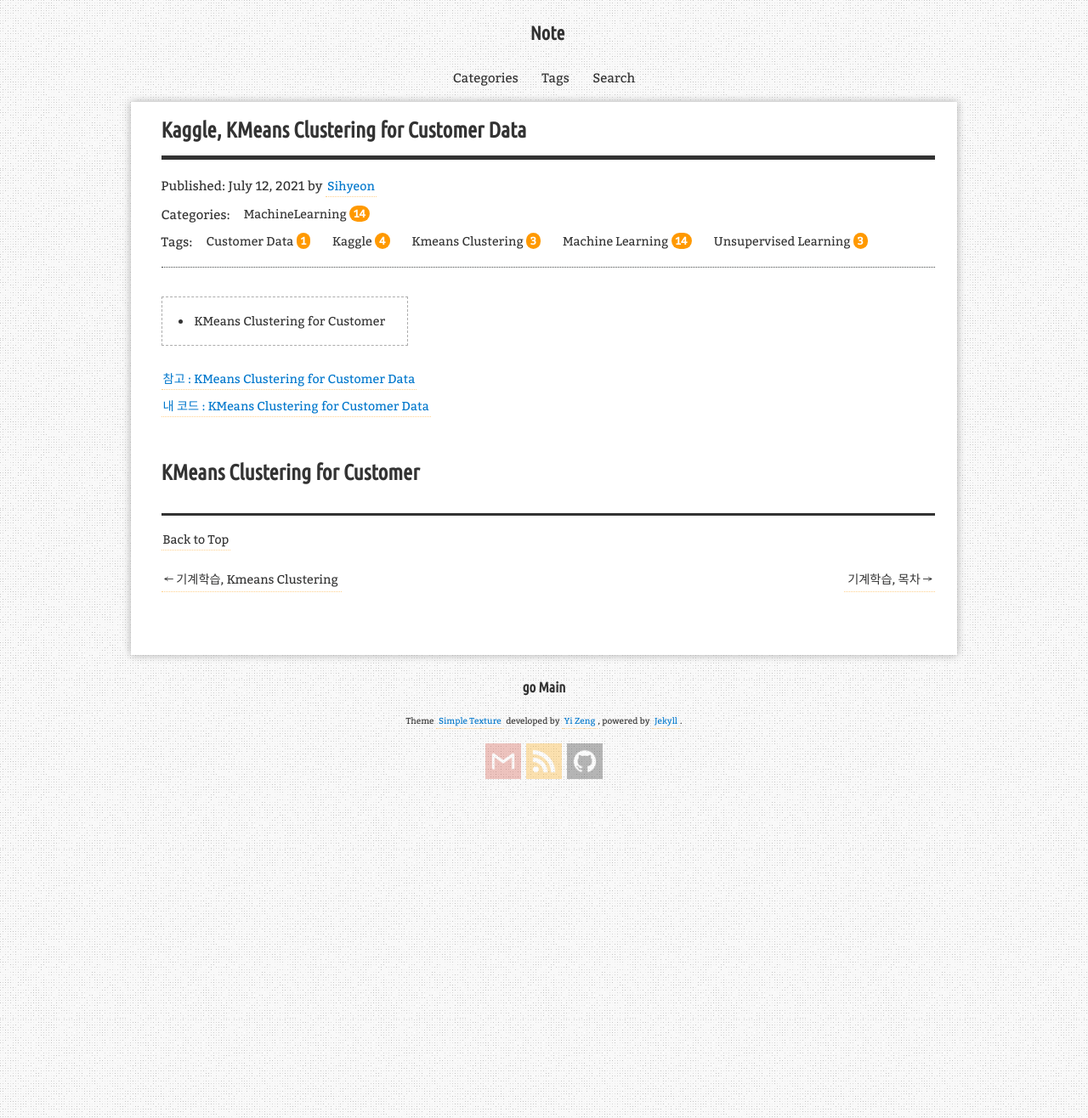
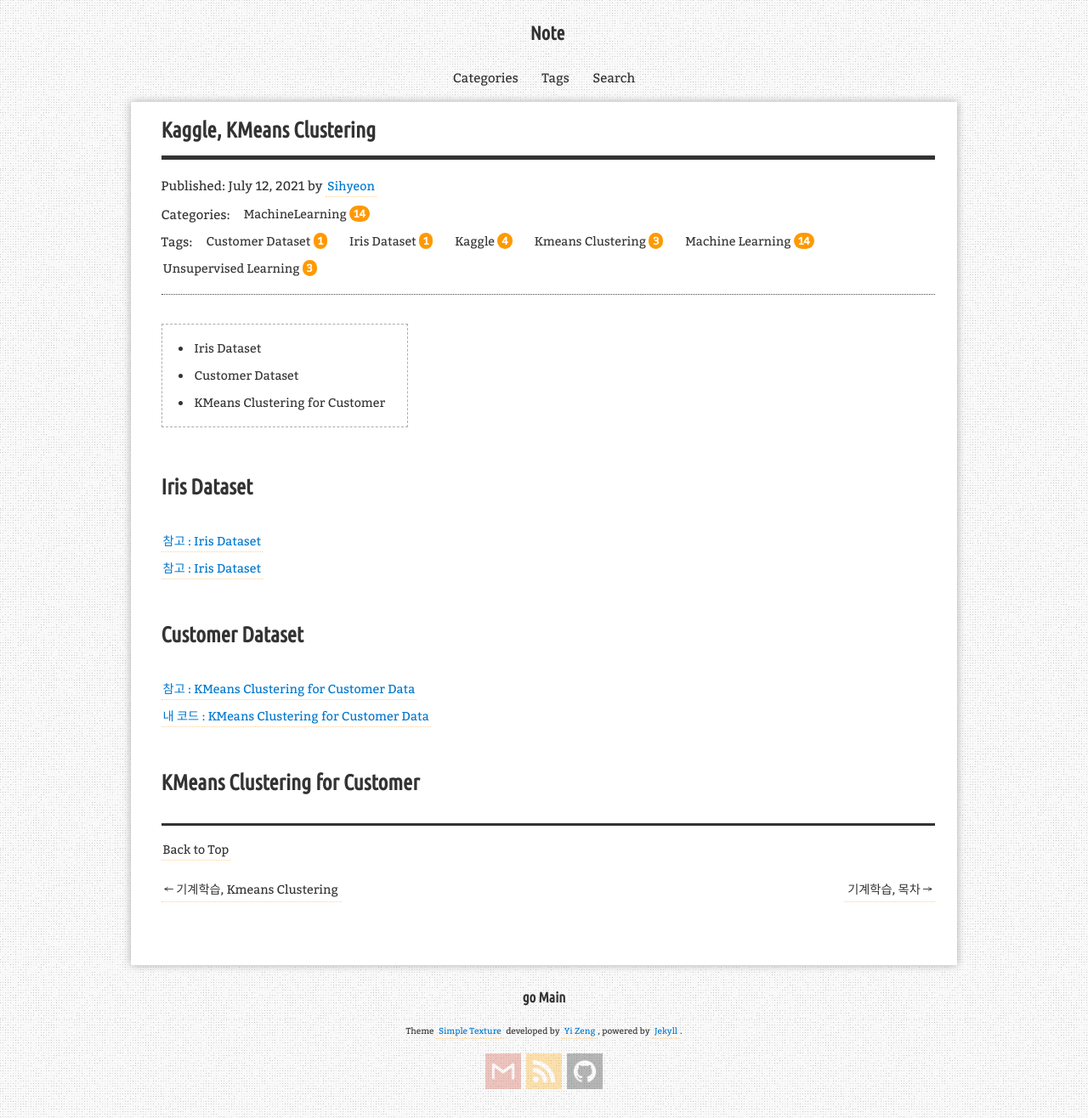
Before and after one commit to aristohyun/aristohyun.github.io, a Jekyll site: the page built from _posts/2021-07-12-Kaggle-Customer-Data.md, in a window 1280 px wide. Shown: the whole page at 85% size. Built offline with Jekyll 4.4.1, drawn with Linux system fonts in a browser that asks for light colours; comment, search, counter and statistics services are not loaded.

Commit message:
Update 2021-07-12-Kaggle-Customer-Data.md

```diff
--- a/_posts/2021-07-12-Kaggle-Customer-Data.md
+++ b/_posts/2021-07-12-Kaggle-Customer-Data.md
@@ -1,9 +1,9 @@
 ---
 layout: post
-title: "Kaggle, KMeans Clustering for Customer Data"
-description: "KMEANS, KMeans Clustering for Customer Data"
+title: "Kaggle, KMeans Clustering"
+description: "KMEANS, KMeans Clustering"
 categories: [MachineLearning]
-tags: [Kaggle, Machine Learning, Unsupervised Learning, Kmeans Clustering, Customer Data]
+tags: [Kaggle, Machine Learning, Unsupervised Learning, Kmeans Clustering, Customer Dataset, Iris Dataset]
 use_math: true
 redirect_from:
   - /2021/07/12/
@@ -12,6 +12,13 @@ redirect_from:
 * Kramdown table of contents
 {:toc .toc}
 
+# Iris Dataset
+
+[참고 : Iris Dataset](https://eunsukimme.github.io/ml/2019/12/16/K-Means/){:target="_ blank"}
+[참고 : Iris Dataset](https://eunsukimme.github.io/ml/2019/12/16/K-Means/){:target="_ blank"}
+
+
+# Customer Dataset
 
 [참고 : KMeans Clustering for Customer Data](https://www.kaggle.com/heeraldedhia/kmeans-clustering-for-customer-data){:target="_ blank"}
 [내 코드 : KMeans Clustering for Customer Data](https://www.kaggle.com/s1hyeon/kmeans-clustering-for-customer-data/edit){:target="_ blank"}
```
